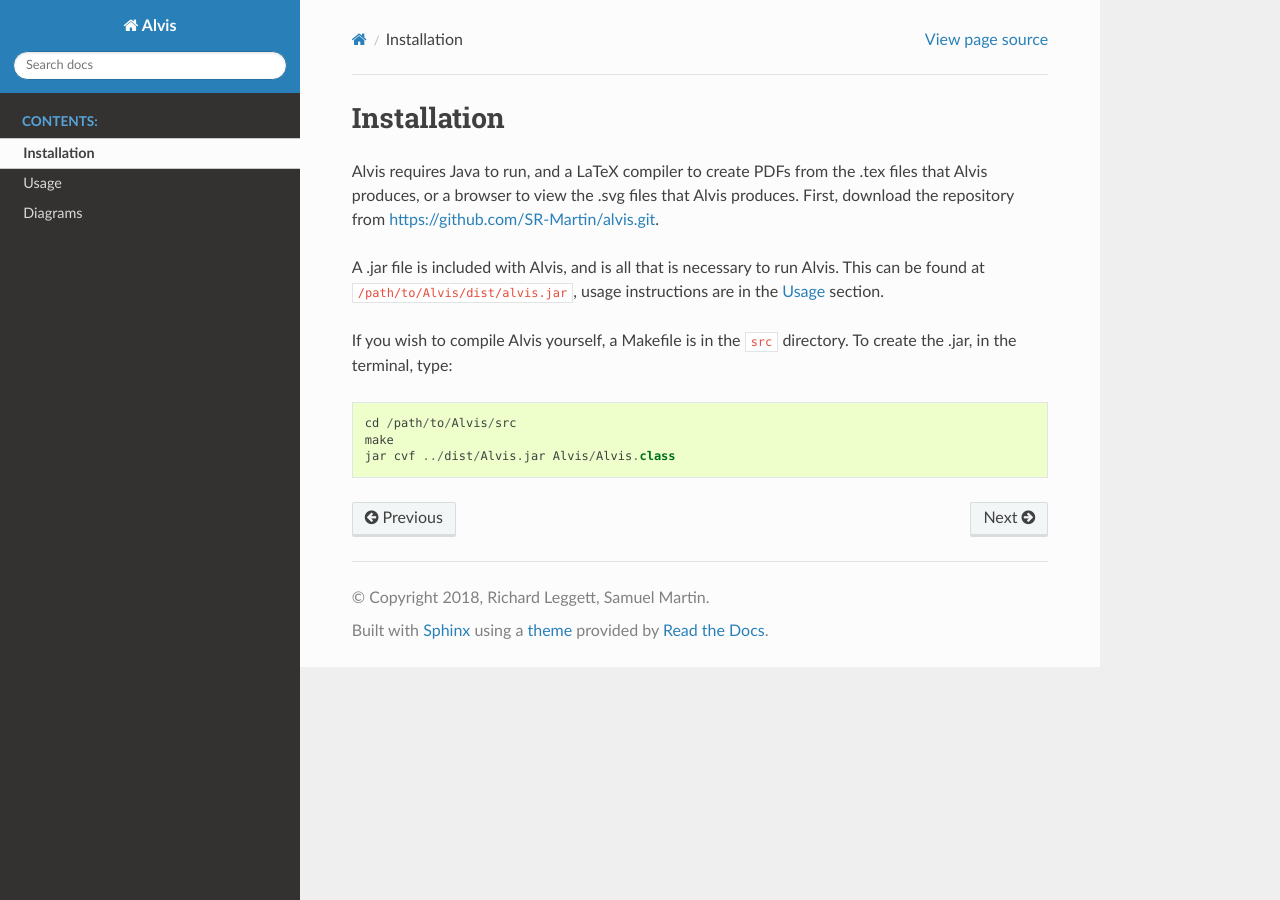
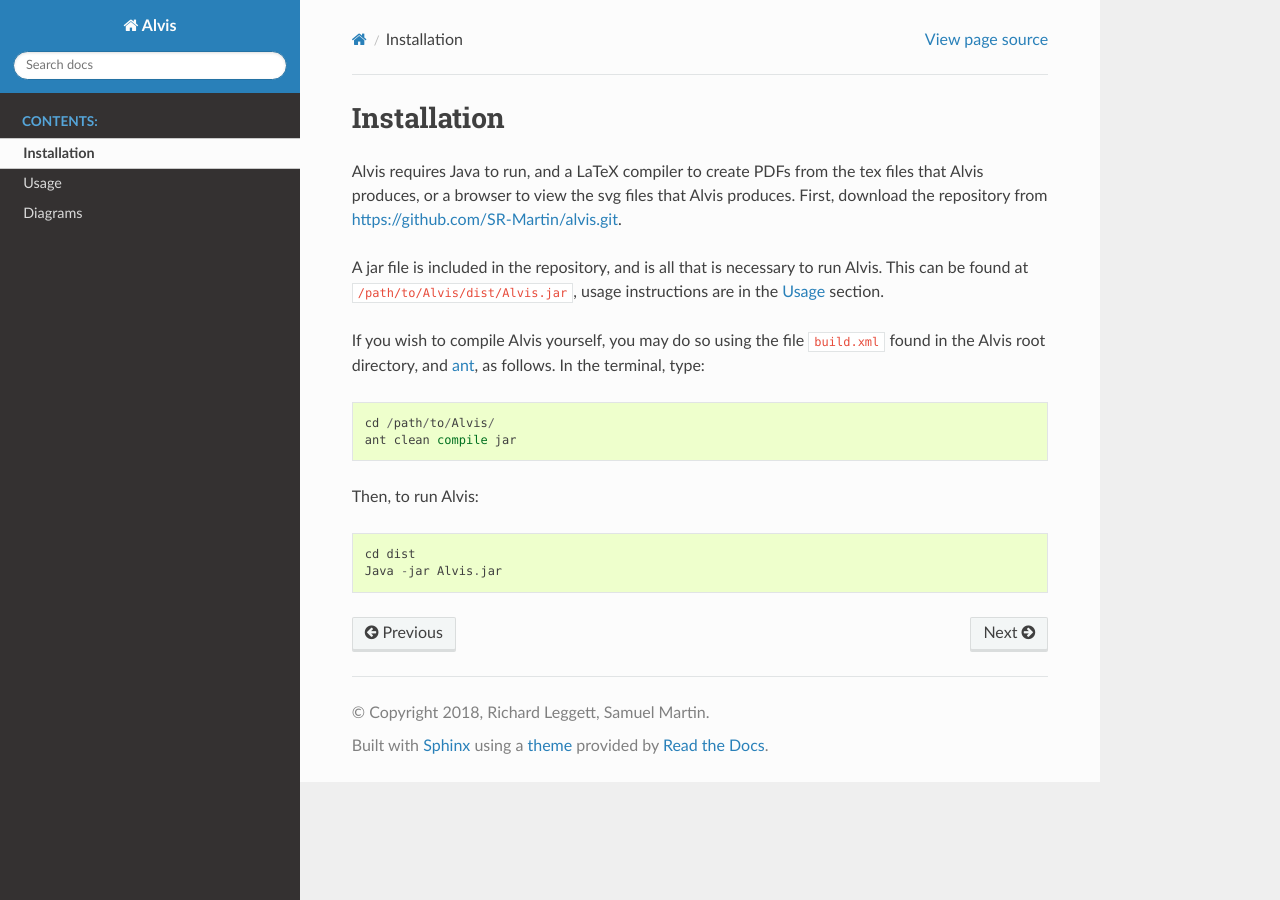
Before and after one commit to richardmleggett/al2tex, a Sphinx documentation site: the page built from docs/usage/installation.rst, in a window 1280 px wide. Built offline with Sphinx 7.4.7 and the Read the Docs theme 2.0.0, drawn with Linux system fonts in a browser that asks for light colours.

Commit message:
Update documentation
Specifically, compilation and running instructions.

```diff
--- a/docs/usage/installation.rst
+++ b/docs/usage/installation.rst
@@ -1,12 +1,16 @@
 Installation
 ==============
 
-Alvis requires Java to run, and a LaTeX compiler to create PDFs from the .tex files that Alvis produces, or a browser to view the .svg files that Alvis produces. First, download the repository from https://github.com/SR-Martin/alvis.git.
+Alvis requires Java to run, and a LaTeX compiler to create PDFs from the tex files that Alvis produces, or a browser to view the svg files that Alvis produces. First, download the repository from https://github.com/SR-Martin/alvis.git.
 
-A .jar file is included with Alvis, and is all that is necessary to run Alvis. This can be found at ``/path/to/Alvis/dist/alvis.jar``, usage instructions are in the :doc:`usage` section.
+A jar file is included in the repository, and is all that is necessary to run Alvis. This can be found at ``/path/to/Alvis/dist/Alvis.jar``, usage instructions are in the :doc:`usage` section.
 
-If you wish to compile Alvis yourself, a Makefile is in the ``src`` directory. To create the .jar, in the terminal, type::
+If you wish to compile Alvis yourself, you may do so using the file ``build.xml`` found in the Alvis root directory, and `ant <http://ant.apache.org/>`_, as follows. In the terminal, type::
 
-	cd /path/to/Alvis/src
-	make
-	jar cvf ../dist/Alvis.jar Alvis/Alvis.class
+	cd /path/to/Alvis/
+	ant clean compile jar
+
+Then, to run Alvis::
+
+	cd dist
+	Java -jar Alvis.jar
--- a/docs/usage/usage.rst
+++ b/docs/usage/usage.rst
@@ -3,7 +3,7 @@ Usage
 
 Alvis can be run from the command line using the .jar file. In the terminal, navigate to the dist directory in the Alvis project, and type e.g: ::
 
-	Java -jar alvis.jar -type alignment -inputfmt paf -outputfmt tex \
+	Java -jar Alvis.jar -type alignment -inputfmt paf -outputfmt tex \
 		-in /path/to/alignments/alignments.paf -outdir /path/to/out/ -out prefix
 
 This will create the file prefix_alignment.tex in the directory /path/to/out. The file prefix_alignment.tex can then be compiled by your favourite tex compiler and viewed as a pdf. The options used in this command form the minimum set required for Alvis to work, and are described in the following table.
@@ -93,7 +93,7 @@ Blast
 
 If blast is given as the format, the input file must have been created by blast using the tabular option. By default, Alvis will assume that the blast file was not created with a user defined format, but with just ``-outfmt 6``. If a user defined format was used, the parameter passed to blast after the ``-outfmt`` option must also be given to Alvis after the -blastfmt option. For example, the following command could be used: ::
 
-	Java -jar alvis.jar -type alignment -inputfmt blast -outputfmt tex \
+	Java -jar Alvis.jar -type alignment -inputfmt blast -outputfmt tex \
 		-in /path/to/alignments/alignments.blast -outdir /path/to/out/ -out prefix \
 		-blastfmt '6 qseqid sseqid qstart qend sstart ssend'
 
```
